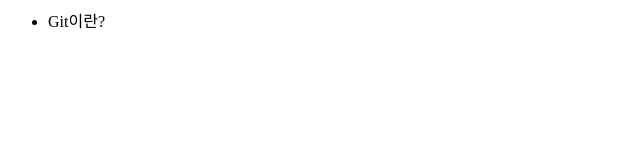
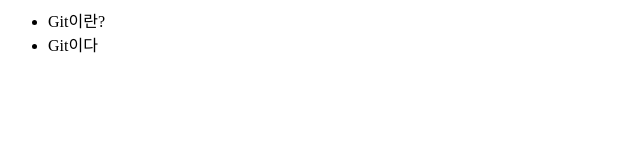
Before and after one commit to SangeunYun/-, a plain HTML site: page index.html in a window 1280 px wide. Shown: the full height of the page, 0-640 px from the left. Drawn offline with Linux system fonts and the light colour scheme.

Commit message:
li태그 추

```diff
--- a/index.html
+++ b/index.html
@@ -5,6 +5,7 @@
 <body>
 	<ul>
 		<li>Git이란?</li>
+		<li>Git이다</li>
 	</ul>
 	<div>
 	</div>
```
